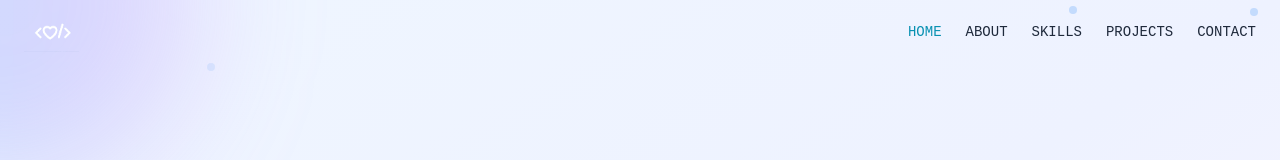
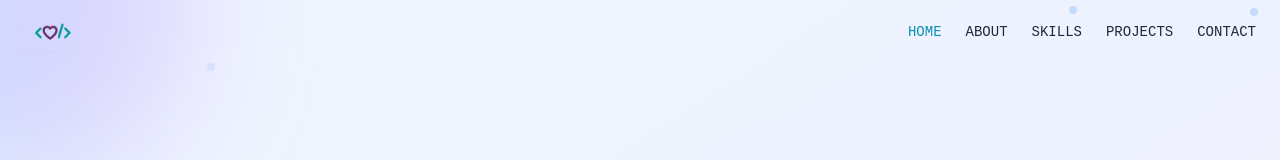
Before and after one commit to Darkmindy/SD_Portfolio, a React (Vite) app: page / in a window 1280 px wide. Shown: the top 160 px of the page. Built offline with nearby package versions, Linux system fonts and the light colour scheme; a web font is replaced by a local one.

Commit message:
feat: implement dynamic logo for light/dark mode

```diff
--- a/src/components/Navbar.tsx
+++ b/src/components/Navbar.tsx
@@ -1,7 +1,8 @@
 import { useEffect, useState } from "react";
 import { motion, AnimatePresence } from "framer-motion";
-import { FaGithubAlt, FaLinkedinIn, FaBars, FaXmark, FaEnvelope } from "react-icons/fa6"; // Aggiunto FaEnvelope
-import logo from "../assets/icon.png";
+import { FaGithubAlt, FaLinkedinIn, FaBars, FaXmark, FaEnvelope } from "react-icons/fa6";
+import logoColor from "../assets/icon_color.png";
+import logoWhite from "../assets/icon.png";
 
 const sections = ["home", "about", "skills", "projects", "contact"];
 
@@ -10,7 +11,7 @@ const Navbar = () => {
   const [lastScrollY, setLastScrollY] = useState(0);
   const [activeSection, setActiveSection] = useState("home");
   const [menuOpen, setMenuOpen] = useState(false);
-  const [isScrolled, setIsScrolled] = useState(false); // Nuovo stato per la trasparenza
+  const [isScrolled, setIsScrolled] = useState(false);
 
   useEffect(() => {
     const handleScroll = () => {
@@ -21,7 +22,7 @@ const Navbar = () => {
       setLastScrollY(currentY);
 
       // Gestione della trasparenza/solidità della navbar
-      setIsScrolled(currentY > 50); // Diventa solida dopo 50px di scroll
+      setIsScrolled(currentY > 50);
 
       // Aggiorna la sezione attiva in base allo scroll
       for (const id of sections) {
@@ -59,7 +60,18 @@ const Navbar = () => {
       >
         <div className="max-w-7xl mx-auto px-6 py-3 flex items-center justify-between">
           <a href="#home" onClick={closeMenu}>
-            <img src={logo} alt="Logo" className="h-10 md:h-10" />
+            {/* Logo colorato (visibile in light mode) */}
+            <img
+              src={logoColor}
+              alt="Logo"
+              className="h-10 md:h-10 dark:hidden" // Nascondi in dark mode
+            />
+            {/* Logo bianco (visibile in dark mode) */}
+            <img
+              src={logoWhite}
+              alt="Logo White"
+              className="h-10 md:h-10 hidden dark:block" // Mostra solo in dark mode
+            />
           </a>
 
           {/* Menu per Desktop */}
```
Also changed, not shown: src/assets/icon_color.png (added).
